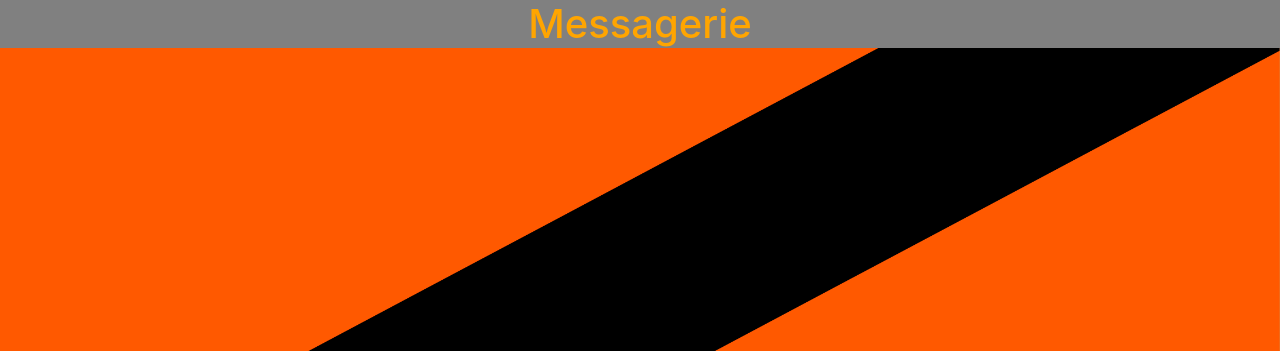
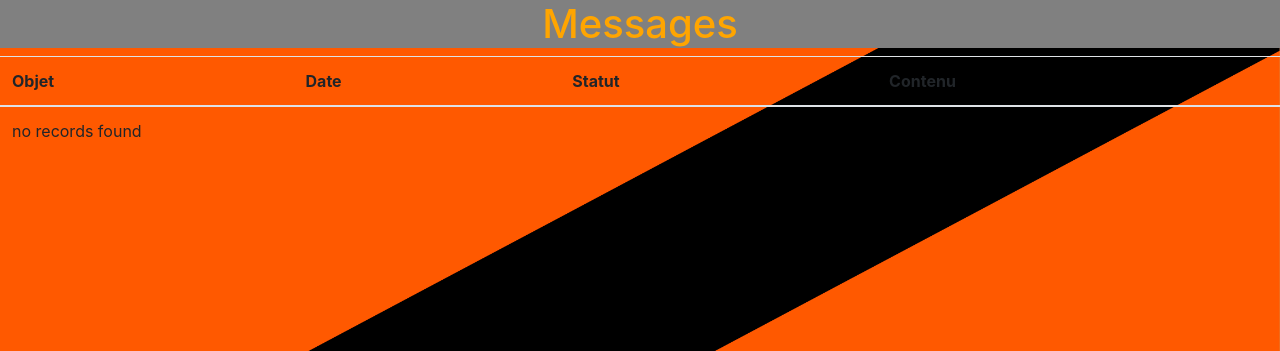
Before and after one commit to owuson/LogicielRH, a Symfony app: template OrangeRH/templates/orange/messagerie.html.twig in a window 1280 px wide. Shown: the part 69-420 px from the top of the page. Run offline with Twig, Linux system fonts and the light colour scheme; the template is opened without the code that fills it, so the values that code supplies are empty; some libraries are stand-ins or nearby versions.

Commit message:
Messagerie

```diff
--- a/OrangeRH/templates/conges/edit.html.twig
+++ b/OrangeRH/templates/conges/edit.html.twig
@@ -13,7 +13,7 @@
 
     {{ include('conges/_form.html.twig', {'button_label': 'Update'}) }}
 
-    <button class= "btn btn-success" href="{{ path('conges_index') }}">back to list</button>
+    <button class= "btn btn-success" href="{{ path('conges_index') }}">Revenir a la liste</button>
 
     {{ include('conges/_delete_form.html.twig') }}
 {% endblock %}
--- a/OrangeRH/templates/orange/messagerie.html.twig
+++ b/OrangeRH/templates/orange/messagerie.html.twig
@@ -1,11 +1,37 @@
-{% extends "base.html.twig" %}
+{% extends 'base.html.twig' %}
 
-{% block title %} Messagerie {% endblock %}
-
+{% block title %}Messagerie{% endblock %}
 
 {% block body %}
+    <h1  style = "color : orange; text-align: center; background-color: grey;">Messages</h1>
 
-<h1 style="background-color: grey; color: orange; text-align: center;"> Messagerie </h1>
+    <table class="table">
+        <thead>
+            <tr>
+                <th>Objet</th>
+                <th>Date</th>
+                <th>Statut</th>
+                <th>Contenu</th>
+            </tr>
+        </thead>
+        <tbody>
+        {% for message in messages %}
+            <tr>
+                <td style = "color: white;">{{ message.titre}}</td>
+                <td style = "color: white;">{{ message.Date|date('Y-m-d')}}</td>
+                <td style = "color: white;">{{ message.statut }}</td>
+                <td style = "color: white;">{{ message.contenu }}</td>
+                <td>
+                    <button class="btn btn-success"> <a  href="{{ path('messages_show', {'id': message.id}) }}"> Afficher </a></button>
+                </td>
+            </tr>
+        {% else %}
+            <tr>
+                <td colspan="12">no records found</td>
+            </tr>
+        {% endfor %}
+        </tbody>
+    </table>
 
-
+    {# <button class = "btn btn-success"> <a href="{{ path('message_new') }}"> Nouveau Message </a></button> #}
 {% endblock %}
```
Also changed, not shown: OrangeRH/migrations/Version20201001180657.php (added, +31 -0 lines), OrangeRH/src/Controller/OrangeController.php (+15 -2 lines), OrangeRH/src/DataFixtures/MessageFixtures.php (+8 -3 lines), OrangeRH/src/Entity/Message.php (+17 -0 lines), OrangeRH/templates/orange/show.html.twig (added, +31 -0 lines).
